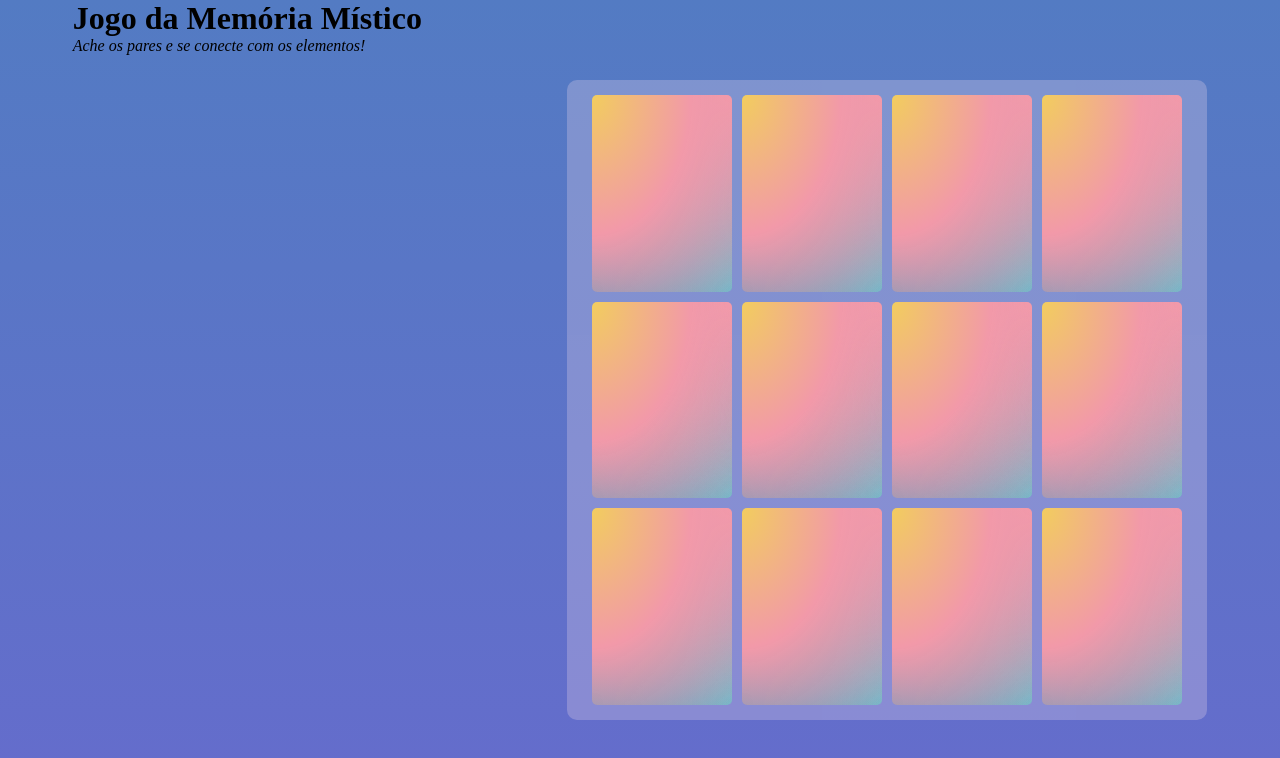
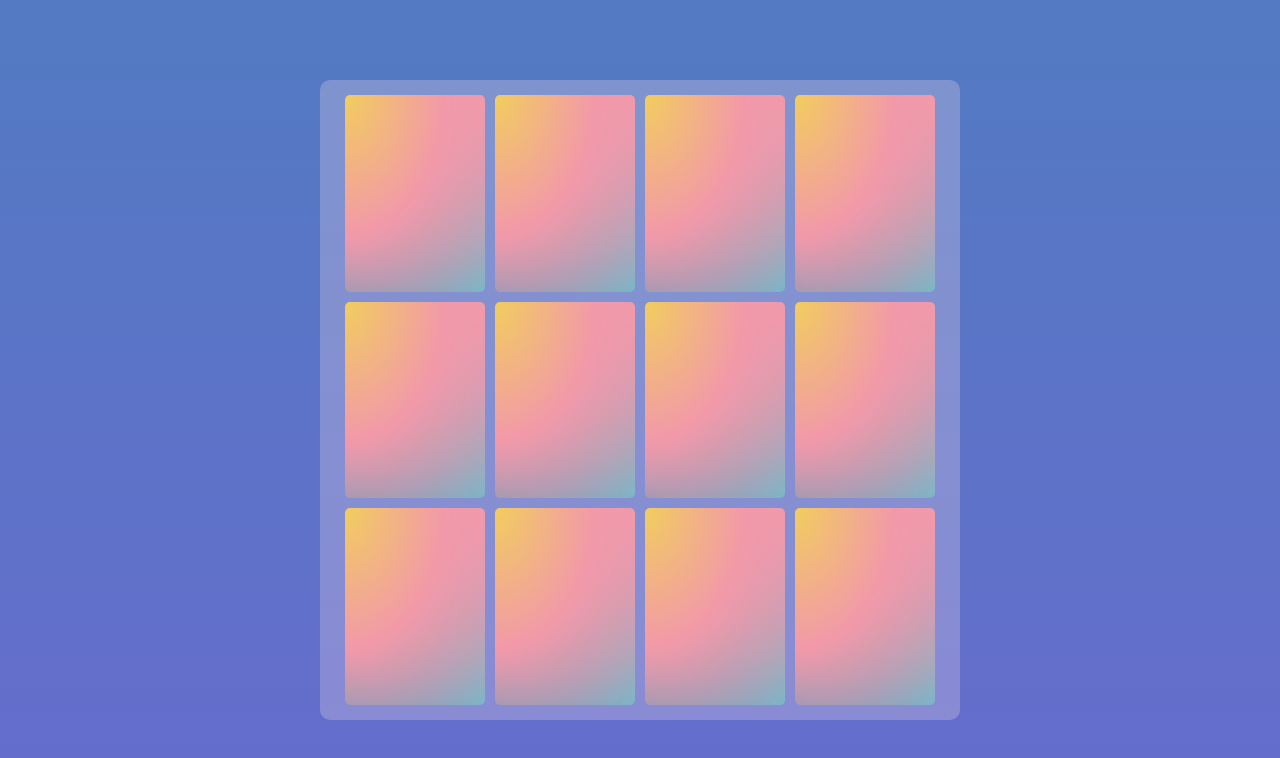
Before and after one commit to renacodes/tqi-fullstack-developer, a plain HTML site: page basecamp javascript/jogo-da-memoria/index.html in a window 1280 px wide. Drawn offline with Linux system fonts and the light colour scheme.

Commit message:
título excluído

```diff
--- a/basecamp javascript/jogo-da-memoria/index.html
+++ b/basecamp javascript/jogo-da-memoria/index.html
@@ -4,12 +4,10 @@
     <meta charset="UTF-8">
     <meta http-equiv="X-UA-Compatible" content="IE=edge">
     <meta name="viewport" content="width=device-width, initial-scale=1.0">
-    <link rel="fonts" href="./assets/Webfonts/woff/Faune-Display_Bold_Italic (2021_11_04 21_59_36 UTC).woff">
     <link rel="stylesheet" href="./assets/style.css">
     <title>Jogo da Memória Místico</title>
 </head>
 <body>
-    <div class="titulo"><h1>Jogo da Memória Místico</h1><p><em>Ache os pares e se conecte com os elementos!</em></p></div>
     <main class="memory-game">
         <div class="card" data-card="agua">
             <img src="./assets/img/agua.svg" alt="face da carta" class="card-front">
```
